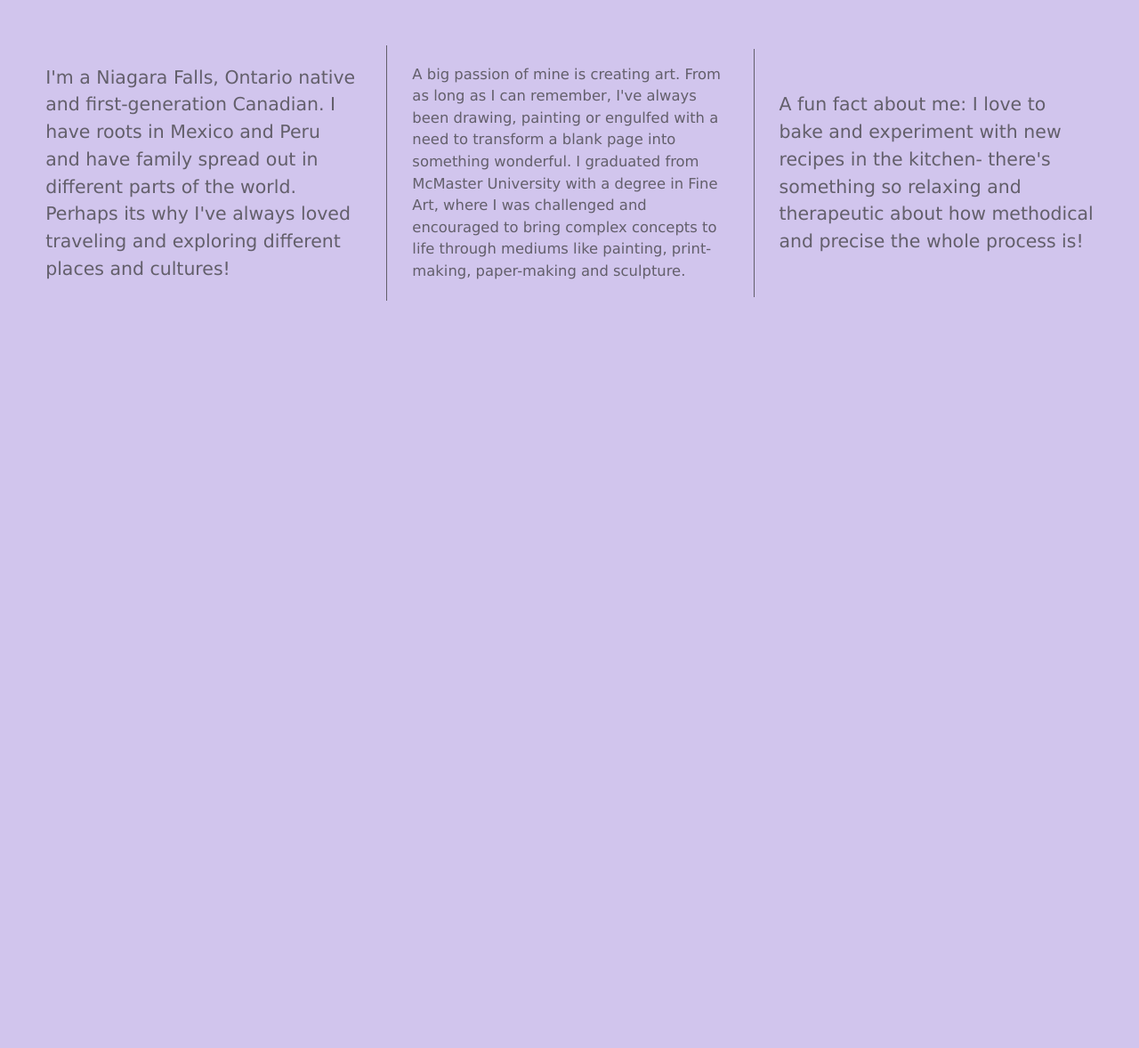
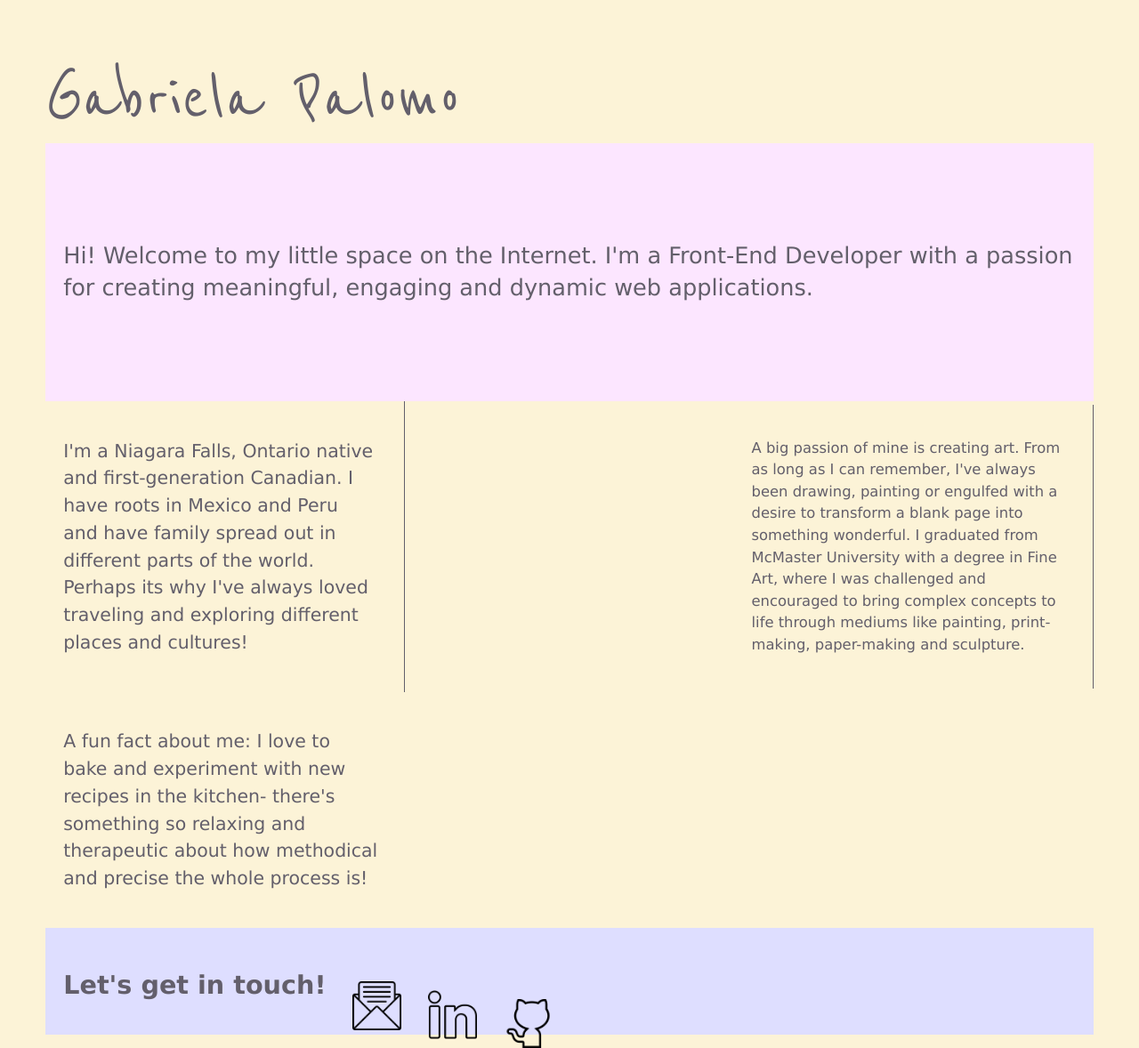
Before and after one commit to gabrielapal/Divs-Flexbox-Starter, a plain HTML site: page index.html in a window 1280 px wide. Shown: the whole page at 89% size. Before the commit the page ends 902 px from the top, so only its background shows below. Drawn offline with nearby package versions, Linux system fonts and the light colour scheme; a web font is replaced by a local one.

Commit message:
Added header, main and footer content

```diff
--- a/css/main.css
+++ b/css/main.css
@@ -97,7 +97,7 @@ textarea {
 
 
 html {
-  background-color: #d1c5ed;
+  background-color: #fcf3d7;
   height: 100%;
   width: 100%;
 }
@@ -109,6 +109,43 @@ body {
   height: 100%;
   color: #635f6b;
   font-weight: 500;
+}
+
+header,
+footer {
+  background-color: #fff;
+  height: 80px;
+  width: 100%;
+}
+
+main {
+    background-color: #fce6ff;
+    height: 250px;
+    width: 100%;
+    font-size: 2.6em;
+    display: flex;
+    justify-content: center;
+    align-items: center;
+    color: #635f6b;
+    font-size: 2em;
+    padding: 20px;
+}
+
+header {
+    display: flex;
+    justify-content: flex-start;
+    align-items: flex-start;
+    font-size: 6.8em;
+    font-family: 'Reenie Beanie', cursive;
+    background-color: #fcf3d7;
+    padding-bottom: 30px;
+}
+
+footer {
+    display: flex;
+    justify-content: flex-start;
+    align-items: flex-start;
+    font-size: 1.4em;
 }
 
 .wrapper {
@@ -125,9 +162,10 @@ body {
   color: #635f6b;
   line-height: 1.5em;
   font-size: 1.6em;
-  background-color: #d1c5ed;
+  background-color: #fcf3d7;
   height: auto;
   width: 30%;
+  padding: 20px;
 }
 
 .div-2 {
@@ -137,12 +175,78 @@ body {
   color: #635f6b;
   line-height: 1.5em;
   font-size: 1.28em;
-  background-color: #d1c5ed;
+  background-color: #fcf3d7;
   height: auto;
   width: 50%;
+  padding: 20px;
 }
 
+#contact {
+    background: #dedeff;
+    padding: 20px;
 
+}
+
+#contact .content-wrapper {
+    padding: 110px 0;
+
+}
+
+#contact .email {
+    display: flex;
+    justify-content: center;
+    align-items: center;
+    padding-top: 20px;
+    padding-left: 30px;
+}
+
+#contact .linkedin {
+    display: flex;
+    justify-content: center;
+    align-items: center;
+    padding-top: 20px;
+    padding-left: 30px;
+}
+
+#contact .github {
+    display: flex;
+    justify-content: center;
+    align-items: center;
+    padding-top: 20px;
+    padding-left: 30px;
+}
+
+#contact #contact-img {
+    width: 500px;
+    height: 300px;
+    border: 13px solid #ffffff;
+    margin: 0 50px;
+    box-sizing: border-box;
+}
+
+#contact h2 {
+    font-family: 'Geneva', 'sans serif';
+    font-size: 1.6em;
+    font-weight: 600;
+    display: flex;
+    justify-content: center;
+    align-items: center;
+}
+
+#contact #envelope1 {
+    width: 55px;
+    height: 55px;
+}
+
+#contact #linkedin {
+    width: 55px;
+    height: 55px;
+}
+
+#contact #git {
+    width: 55px;
+    height: 55px;
+}
 
 
 /* ==========================================================================
--- a/index.html
+++ b/index.html
@@ -16,6 +16,10 @@
     <script src="js/vendor/modernizr-2.8.3.min.js"></script>
     <link href='http://fonts.googleapis.com/css?family=Lora:700' rel='stylesheet' type='text/css'>
     <link href='http://fonts.googleapis.com/css?family=Source+Sans+Pro:400,700' rel='stylesheet' type='text/css'>
+    <link rel="preconnect" href="https://fonts.googleapis.com">
+    <link rel="preconnect" href="https://fonts.gstatic.com" crossorigin>
+    <link href="https://fonts.googleapis.com/css2?family=Dawning+of+a+New+Day&family=Reenie+Beanie&display=swap" rel="stylesheet">
+
 </head>
 
 <body>
@@ -24,6 +28,9 @@
         <![endif]-->
 
     <section class="wrapper">
+        <header>Gabriela Palomo</header>
+        <main>Hi! Welcome to my little space on the Internet. I'm a Front-End Developer with a passion for creating
+            meaningful, engaging and dynamic web applications.</main>
         <div class="div-1">
             <p>I'm a Niagara Falls, Ontario native and first-generation Canadian. I have roots in Mexico and Peru and
                 have family spread out in different parts of the world. Perhaps its why I've always loved traveling and
@@ -31,7 +38,7 @@
         </div>
         <div class="div-2">
             <p>A big passion of mine is creating art. From as long as I can remember, I've always been drawing, painting
-                or engulfed with a need to transform a blank page into something wonderful. I graduated from McMaster
+                or engulfed with a desire to transform a blank page into something wonderful. I graduated from McMaster
                 University with a degree in Fine Art, where I was challenged and encouraged to bring complex concepts to
                 life through mediums like painting, print-making, paper-making and sculpture.</p>
         </div>
@@ -39,6 +46,23 @@
             <p>A fun fact about me: I love to bake and experiment with new recipes in the kitchen- there's something so
                 relaxing and therapeutic about how methodical and precise the whole process is! </p>
         </div>
+
+        <footer id="contact">
+            <h2>Let's get in touch!</h2>
+                <div class="email">
+                    <a href="mailto:palomog5@gmail.com"><img src="../divs-flexbox-starter/envelope1.png"
+                         alt="envelope icon" id="envelope1"></a>
+                            <div class="linkedin">
+                                <a href="https://linkedin.com/in/gabrielapalomo/" target="_blank"><img src="../divs-flexbox-starter/linkedin1.png"
+                                    alt="linkedin logo" id="linkedin"></a>
+                                        <div class="github">
+                                            <a href="https://github.com/gabrielapal/" target="_blank"><img src="../divs-flexbox-starter/github1.png" alt="git logo" id="git"></a>
+                                        </div>
+                            </div>
+                </div>
+            <div class="content-wrapper">
+            </div>
+        </footer>
     </section>
 
     <script src="https://ajax.googleapis.com/ajax/libs/jquery/1.11.3/jquery.min.js"></script>
```
Also changed, not shown: envelope1.png (added), github1.png (added), linkedin1.png (added).
